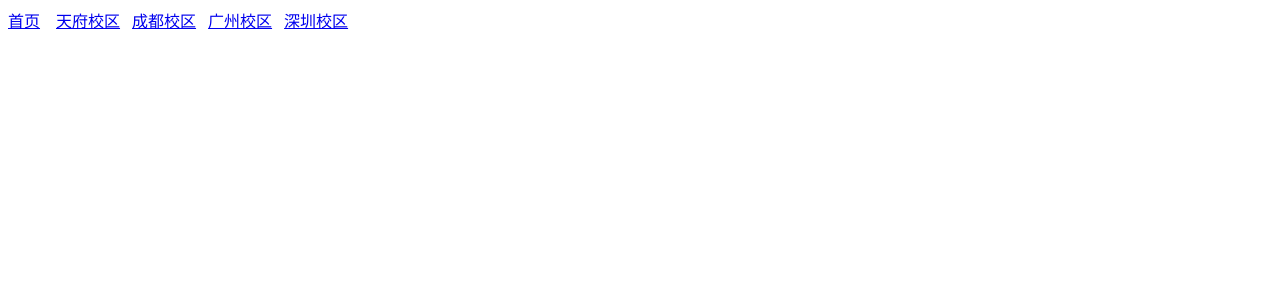
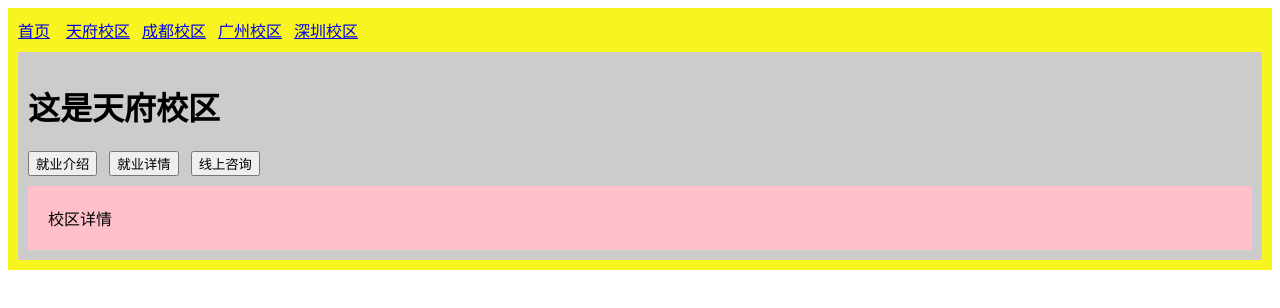
Before and after one commit to fateking27/web_00, a Vue app: page /#/school/1/detail in a window 1280 px wide. Shown: the top 308 px of the page. Built offline with nearby package versions, Linux system fonts and the light colour scheme.

Commit message:
简易校区案例

```diff
--- a/src/App.vue
+++ b/src/App.vue
@@ -20,5 +20,8 @@ export default {
 </script>
 
 <style lang="less">
-
+#app {
+  background-color: #f7f420;
+  padding: 10px;
+}
 </style>
--- /dev/null
+++ b/src/components/day-05/detail.vue
@@ -0,0 +1,21 @@
+<template>
+  <div class="detail">校区详情</div>
+</template>
+<script>
+export default {
+  name: "",
+  data() {
+    return {};
+  },
+  mounted() {
+    console.log(this.$route);
+  },
+};
+</script>
+<style lang='less' scoped>
+.detail {
+  background-color: pink;
+  padding: 20px;
+  margin-top: 10px;
+}
+</style>
--- a/src/components/day-05/index.vue
+++ b/src/components/day-05/index.vue
@@ -1,14 +1,13 @@
 <template>
-  <div>
+  <div class="">
     <h1>首页</h1>
   </div>
 </template>
 
 <script>
-export default {
-
-};
+export default {};
 </script>
 
-<style>
+<style lang='less' scoped>
+
 </style>
--- /dev/null
+++ b/src/components/day-05/jobinfo.vue
@@ -0,0 +1,17 @@
+<template>
+  <div class="jobinfo">就业详情</div>
+</template>
+
+<script>
+export default {
+
+}
+</script>
+
+<style>
+.jobinfo {
+  background-color: pink;
+  padding: 20px;
+  margin-top: 10px;
+}
+</style>
--- a/src/components/day-05/school.vue
+++ b/src/components/day-05/school.vue
@@ -1,6 +1,14 @@
 <template>
-  <div>
+  <div class="school">
     <h1>这是{{ schoolName }}校区</h1>
+    <button @click.prevent="jump('detail')">就业介绍</button>&nbsp;&nbsp;
+    <button @click.prevent="jump('jobinfo')">就业详情</button>&nbsp;&nbsp;
+    <button @click.prevent="jump('talk')">线上咨询</button>&nbsp;&nbsp;
+    <!-- <router-link :to="'/school' + id + '/jobinfo'">就业详情</router-link
+    >&nbsp;&nbsp;
+    <router-link :to="'/school' + id + '/talk'">线上咨询</router-link
+    >&nbsp;&nbsp; -->
+    <router-view></router-view>
   </div>
 </template>
 <script>
@@ -9,7 +17,13 @@ export default {
   data() {
     return {
       schoolName: "",
+      id: "",
     };
+  },
+  methods: {
+    jump(name) {
+      this.$router.push({ name: name }).catch((err) => {});
+    },
   },
   // 从另外一个路由跳转到当前路由，需要加载当前组件，触发mounted
   mounted() {
@@ -39,9 +53,9 @@ export default {
         console.log("本次的id:", id);
 
         if (id == 1) {
+          this.schoolName = "天府";
+        } else if (id == 2) {
           this.schoolName = "成都";
-        } else if (id == 2) {
-          this.schoolName = "天府";
         } else if (id == 3) {
           this.schoolName = "广州";
         } else if (id == 4) {
@@ -57,4 +71,9 @@ export default {
 };
 </script>
 <style lang='less' scoped>
+.school {
+  background-color: #ccc;
+  padding: 10px;
+  margin-top: 10px;
+}
 </style>
--- /dev/null
+++ b/src/components/day-05/talk.vue
@@ -0,0 +1,15 @@
+<template>
+  <div class="talk">线上咨询</div>
+</template>
+
+<script>
+export default {};
+</script>
+
+<style>
+.talk {
+  background-color: pink;
+  padding: 20px;
+  margin-top: 10px;
+}
+</style>
--- a/src/ruoter/index.js
+++ b/src/ruoter/index.js
@@ -1,15 +1,39 @@
-import Vue from 'vue'
+import Vue from "vue";
 import VueRouter from "vue-router";
 Vue.use(VueRouter);
 
-import Index from '@/components/day-05/index.vue'
-import School from '@/components/day-05/school.vue'
+import Index from "@/components/day-05/index.vue";
+import School from "@/components/day-05/school.vue";
 
 const router = new VueRouter({
   routes: [
-    { path: "/", redirect:'/index' },
+    { path: "/", redirect: "/index" },
     { path: "/index", component: Index },
-    { path: "/school/:id", component: School },
+    {
+      path: "/school/:id",
+      component: School,
+      children: [
+        {
+          path: "",
+          redirect: "detail",
+        },
+        {
+          path: "detail",
+          name: "detail",
+          component: () => import("@/components/day-05/detail.vue"),
+        },
+        {
+          path: "talk",
+          name: "talk",
+          component: () => import("@/components/day-05/talk.vue"),
+        },
+        {
+          path: "jobinfo",
+          name: "jobinfo",
+          component: () => import("@/components/day-05/jobinfo.vue"),
+        },
+      ],
+    },
   ],
 });
 
```
